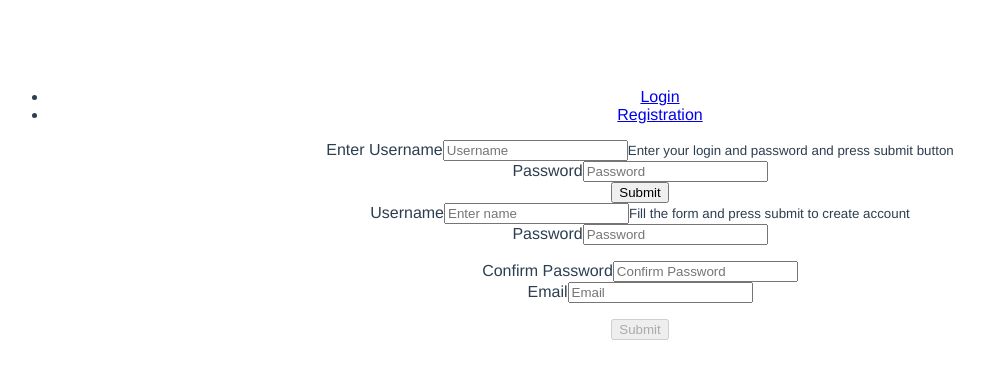
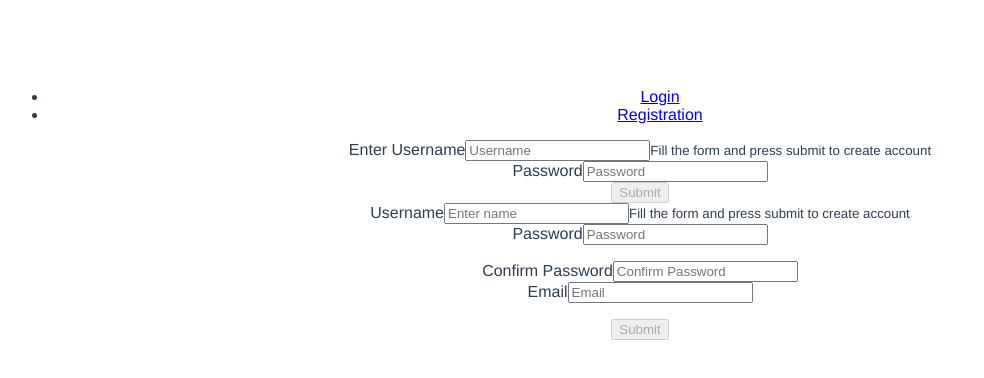
Before and after one commit to Taras2907/Common-deal, a Vue app in the folder frontend/: page /authentication in a window 1280 px wide. Shown: the top 378 px of the page, without its empty margins (0-984 px from the left). Built offline with nearby package versions, Linux system fonts and the light colour scheme.

Commit message:
Connected front and backend login feature

```diff
--- a/frontend/src/components/Login.vue
+++ b/frontend/src/components/Login.vue
@@ -5,9 +5,11 @@
           role="tabpanel"
           aria-labelledby="pills-home-tab"
   >
+    <form @submit.prevent="loginUser">
       <div class="form-group">
         <label for="loginUserEmail">Enter Username</label>
         <input
+                v-model="username"
                 name="userEmail"
                 type="text"
                 class="form-control"
@@ -16,31 +18,91 @@
                 placeholder="Username"
                 required
         />
-      <small id="loginHelp" class="form-text text-muted"
-        >Enter your login and password and press submit button
+        <div v-if="errors">
+          <p class="text-left mt-2">
+            <small
+                    class="text-danger row ml-1"
+                    v-for="(message, index) in errors"
+                    :key="index"
+            >{{ message }}
+            </small
+            >
+          </p>
+        </div>
+        <small v-else id="loginHelp" class="form-text text-muted"
+        >Fill the form and press submit to create account
         </small>
       </div>
       <div class="form-group">
         <label for="loginPassword">Password</label>
         <input
+                v-model="password"
                 name="password"
                 type="password"
                 class="form-control"
                 id="loginPassword"
                 placeholder="Password"
+                autocomplete="off"
                 required
         />
       </div>
-    <button type="button" class="btn btn-primary" id="loginSubmit">
+      <button
+              :disabled="fieldsAreEmpty"
+              type="submit"
+              class="btn btn-primary"
+              id="loginSubmit">
         Submit
       </button>
+    </form>
+
   </div>
 </template>
 
 <script>
   /* eslint-disable */
+  import {apiService} from "../common/apiService";
+
   export default {
-    name: "LoginComponent"
+    name: "LoginComponent",
+    data() {
+      return {
+        username: null,
+        password: null,
+        errors: null,
+      }
+    },
+    computed: {
+      fieldsAreEmpty() {
+        return (this.username === null || this.username === "")
+            || (this.password === null || this.password === "");
+      }
+    },
+    methods: {
+      loginUser() {
+        let endpoint = `/api/rest-auth/login/`;
+        let data = {
+          username: this.username,
+          password: this.password
+        };
+        apiService(endpoint, 'POST', data)
+            .then(response => response.json())
+            .then(responseData => {
+              console.log(responseData);
+              if (!responseData.key) {
+                this.applyErrors(responseData)
+              } else {
+                this.errors = null;
+                localStorage.setItem("username", this.username)
+              }
+            })
+            .catch(error => console.log(error))
+      },
+      applyErrors(responseData) {
+        if (responseData.non_field_errors) {
+          this.errors = responseData.non_field_errors
+        }
+      }
+    }
   }
 </script>
 
--- a/frontend/src/views/Authentication.vue
+++ b/frontend/src/views/Authentication.vue
@@ -1,8 +1,9 @@
 <template>
-  <div
-    class="container justify-content-md-center w-25 p-5 border rounded"
-    id="main-container"
-  >
+  <div class="container">
+    <div class="row justify-content-md-center">
+      <div class="col-md-5">
+        <div class="container p-5 border rounded"
+             id="main-container">
           <ul
             class="nav bg-light nav-pills rounded nav-fill mb-3"
             id="pills-tab"
@@ -38,6 +39,10 @@
             <RegistrationComponent></RegistrationComponent>
           </div>
         </div>
+      </div>
+    </div>
+  </div>
+
 </template>
 
 <script>
```
Also changed, not shown: frontend/src/components/Registration.vue (+26 -22 lines), frontend/webpack-stats.json (+1 -1 lines). Lines whose indentation alone changed are shown as unchanged.
